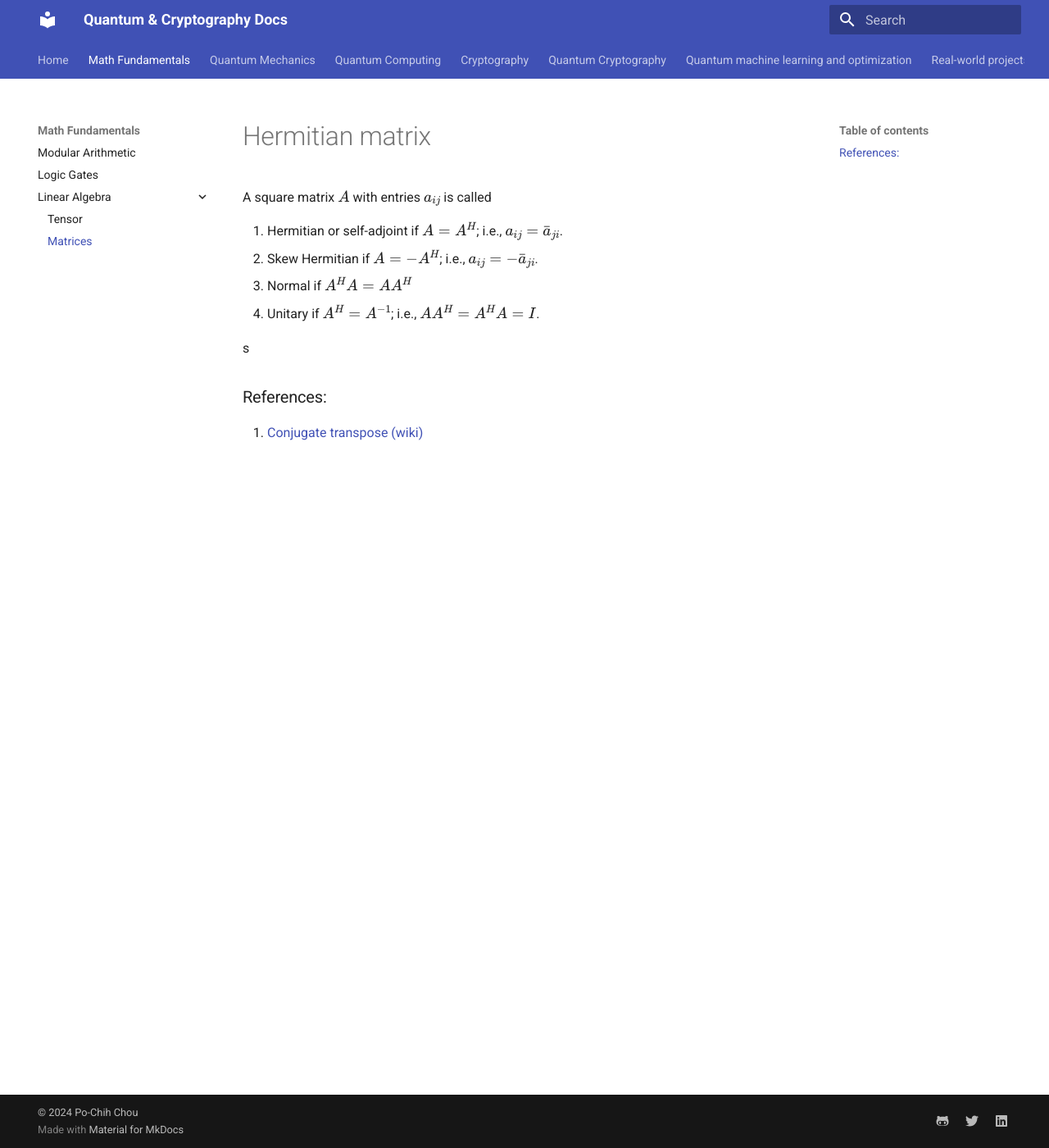
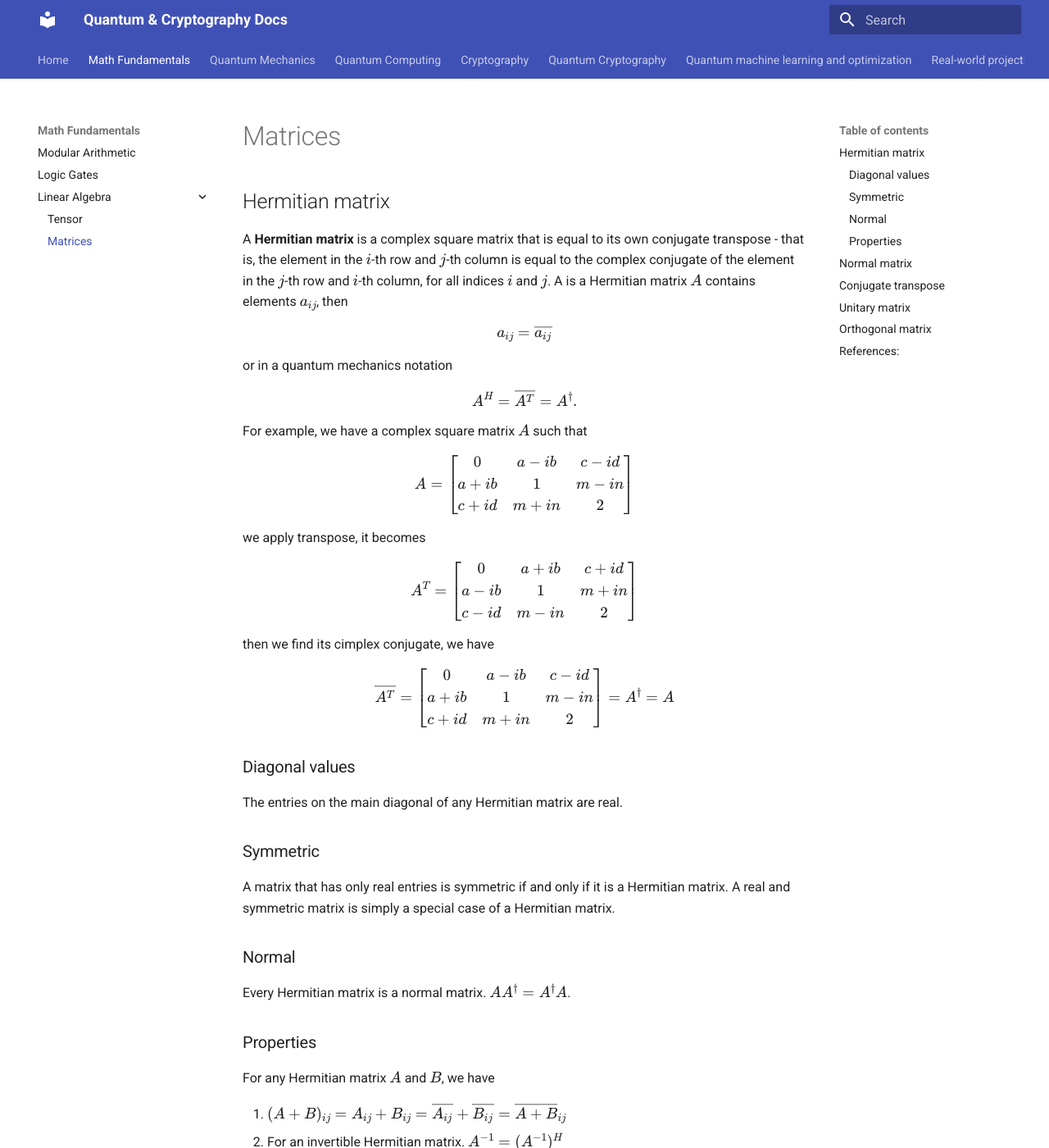
Before and after one commit to pcchouCR97/Understanding-Cryptography-by-Christof-Paar, an MkDocs documentation site: the page built from docs/Math_Fundamentals/matrices.md, in a window 1280 px wide and 1400 px high. Shown: the whole window at 82% size. Built offline with MkDocs 1.6.1 and Material for MkDocs 9.7.7, drawn with Linux system fonts in a browser that asks for light colours; formulas are drawn with MathJax 3; some of the changed text lies outside the part shown.

Commit message:
20250107_02

```diff
--- a/docs/Math_Fundamentals/matrices.md
+++ b/docs/Math_Fundamentals/matrices.md
@@ -1,18 +1,118 @@
-# Hermitian matrix
+## Hermitian matrix
 
+A **Hermitian matrix** is a complex square matrix that is equal to its own conjugate transpose - that is, the element in the $i$-th row and $j$-th column is equal to the complex conjugate of the element in the $j$-th row and $i$-th column, for all indices $i$ and $j$. A is a Hermitian matrix $A$ contains elements $a_{ij}$, then
+
+$$
+a_{ij} = \overline{a_{ij}}
+$$
+
+or in a quantum mechanics notation
+
+$$
+A^{H} = \overline{A^{T}} = A^{\dagger} .
+$$
+
+For example, we have a complex square matrix $A$ such that
+
+$$
+A =
+\begin{bmatrix}
+0 & a-ib & c-id \\
+a+ib & 1 & m-in \\
+c+id & m+in & 2
+\end{bmatrix}
+$$
+
+we apply transpose, it becomes
+
+$$
+{A^{T}} =
+\begin{bmatrix}
+0 & a+ib & c+id \\
+a-ib & 1 & m+in \\
+c-id & m-in & 2
+\end{bmatrix}
+$$
+
+then we find its cimplex conjugate, we have
+
+$$
+\overline{A^{T}} =
+\begin{bmatrix}
+0 & a-ib & c-id \\
+a+ib & 1 & m-in \\
+c+id & m+in & 2
+\end{bmatrix}
+= A^{\dagger} = A
+$$
+
+### Diagonal values
+The entries on the main diagonal of any Hermitian matrix are real.
+
+### Symmetric
+A matrix that has only real entries is symmetric if and only if it is a Hermitian matrix. A real and symmetric matrix is simply a special case of a Hermitian matrix.
+
+### Normal
+Every Hermitian matrix is a normal matrix. $AA^{\dagger} = A^{\dagger}A$.
+
+### Properties
+For any Hermitian matrix $A$ and $B$, we have
+
+1. $(A+B)_{ij} = A_{ij}+B_{ij} = \overline{A_{ij}}+\overline{B_{ij}} = \overline{A+B}_{ij}$
+2. For an invertible Hermitian matrix. $A^{-1} = (A^{-1})^{H}$
+
+
+## Normal matrix
+A complex square matrix $A$ is **normal**if it commutes with its conjugate transpose $A^{*}$.
+
+$$
+A^{*}A = AA^{*}
+$$
+
+## Conjugate transpose
+
+To maintain the consistancy, symbol $H$ has been replaced to $\dagger$.
 
 A square matrix $A$ with entries $a_{ij}$ is called
 
-1. Hermitian or self-adjoint if $A = A^{H}$; i.e., $a_{ij} = \bar a_{ji}$.
-2. Skew Hermitian if $A = -A^{H}$; i.e., $a_{ij} = -\bar a_{ji}$.
-3. Normal if $A^{H}A = AA^{H}$
-4. Unitary if $A^{H} = A^{-1}$; i.e., $AA^{H} = A^{H}A = I$.
+1. Hermitian or self-adjoint if $A = A^{\dagger}$; i.e., $a_{ij} = \overline{a_{ji}}$.
+2. Skew Hermitian if $A = -A^{\dagger}$; i.e., $a_{ij} = -\overline{a_{ji}}$.
+3. Normal if $A^{\dagger}A = AA^{\dagger}$.
+4. Unitary if $A^{\dagger} = A^{-1}$; i.e., $AA^{\dagger} = A^{\dagger}A = I$.
 
-s
+## Unitary matrix
 
+In linear algebra, an invertible complex square matrix $U$ is **unitary** if its inverse matrix $U^{-1}$ equals its conjugate transpose $U^{*}$, that is, if
 
+$$
+U^{*}U = UU^{*} = I
+$$
 
+In quantum, we use $\dagger$, that is
 
+$$
+U^{\dagger}U = UU^{\dagger} = I
+$$
 
-### References:
-1. [Conjugate transpose (wiki)](https://en.wikipedia.org/wiki/Conjugate_transpose)
+For real numbers, the analogue of a unitary matrix is an orthogonal matrix. Unitary matrices have significant importance in quantum mechanics because they preserve norms, and thus, probability.
+
+## Orthogonal matrix
+
+In liner algrbra, an **orthogonal matrix**, or **orthonormal matrix**, is a real square matrix whose columns and rows are orthonormal vectors.
+
+Also, it holds that
+
+$$
+Q^{T}Q = QQ^{T} = I
+$$
+
+where $Q^{T}$ is the transpose of $Q$ and $I$ is the identity matrix. As a result, it also holds that
+
+$$
+Q^{T} = Q^{-1}.
+$$
+
+## References:
+1. [Conjugate transpose (Wiki)](https://en.wikipedia.org/wiki/Conjugate_transpose)
+2. [Orthogonal matrix (Wiki)](https://en.wikipedia.org/wiki/Orthogonal_matrix)
+3. [Hermitian matrix (Wiki)](https://en.wikipedia.org/wiki/Hermitian_matrix)
--- a/mkdocs.yml
+++ b/mkdocs.yml
@@ -123,4 +123,4 @@ extra:
     };
 
 copyright: |
-  &copy; 2024 <a href="https://github.com/pcchouCR97"  target="_blank" rel="noopener">Po-Chih Chou</a>
+  &copy; 2025 <a href="https://github.com/pcchouCR97"  target="_blank" rel="noopener">Po-Chih Chou</a>
```
